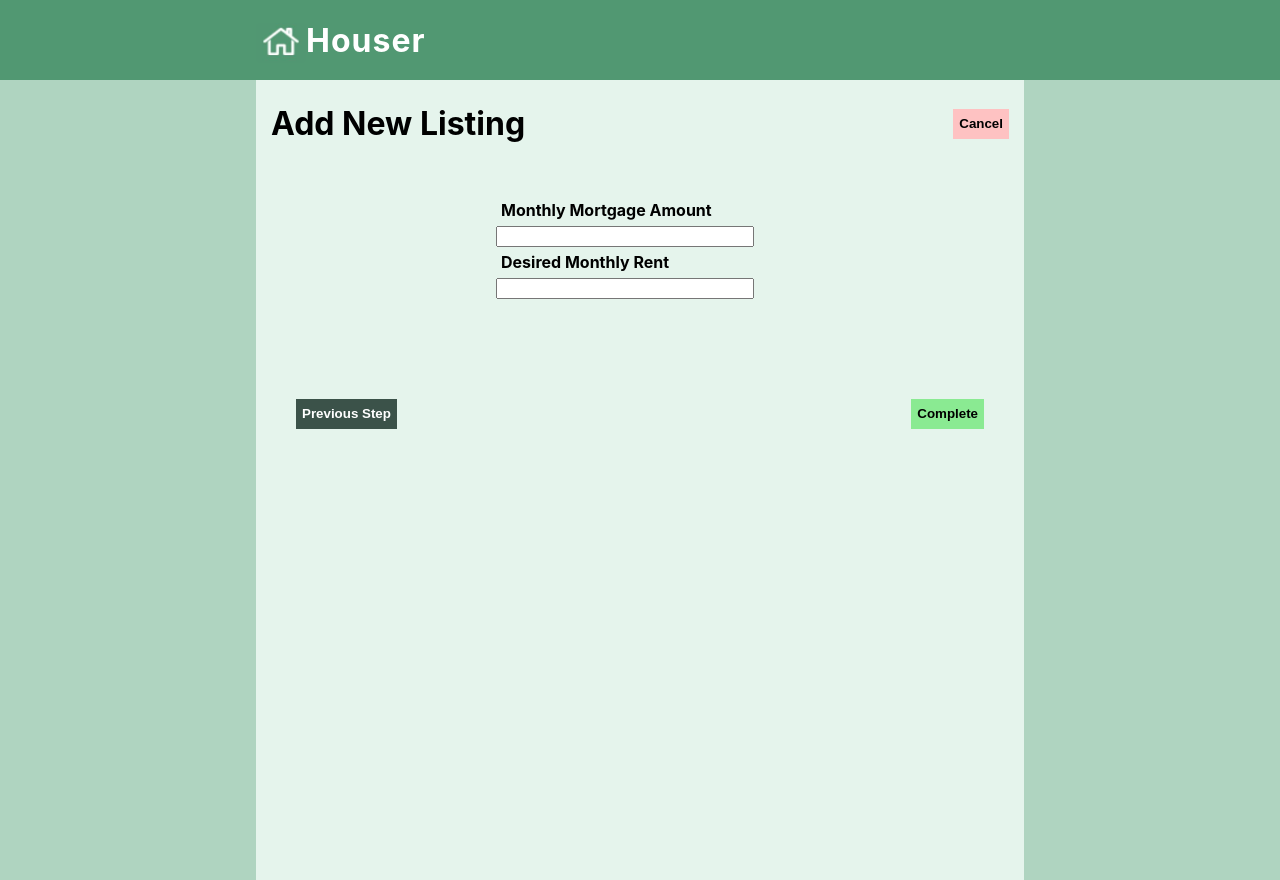
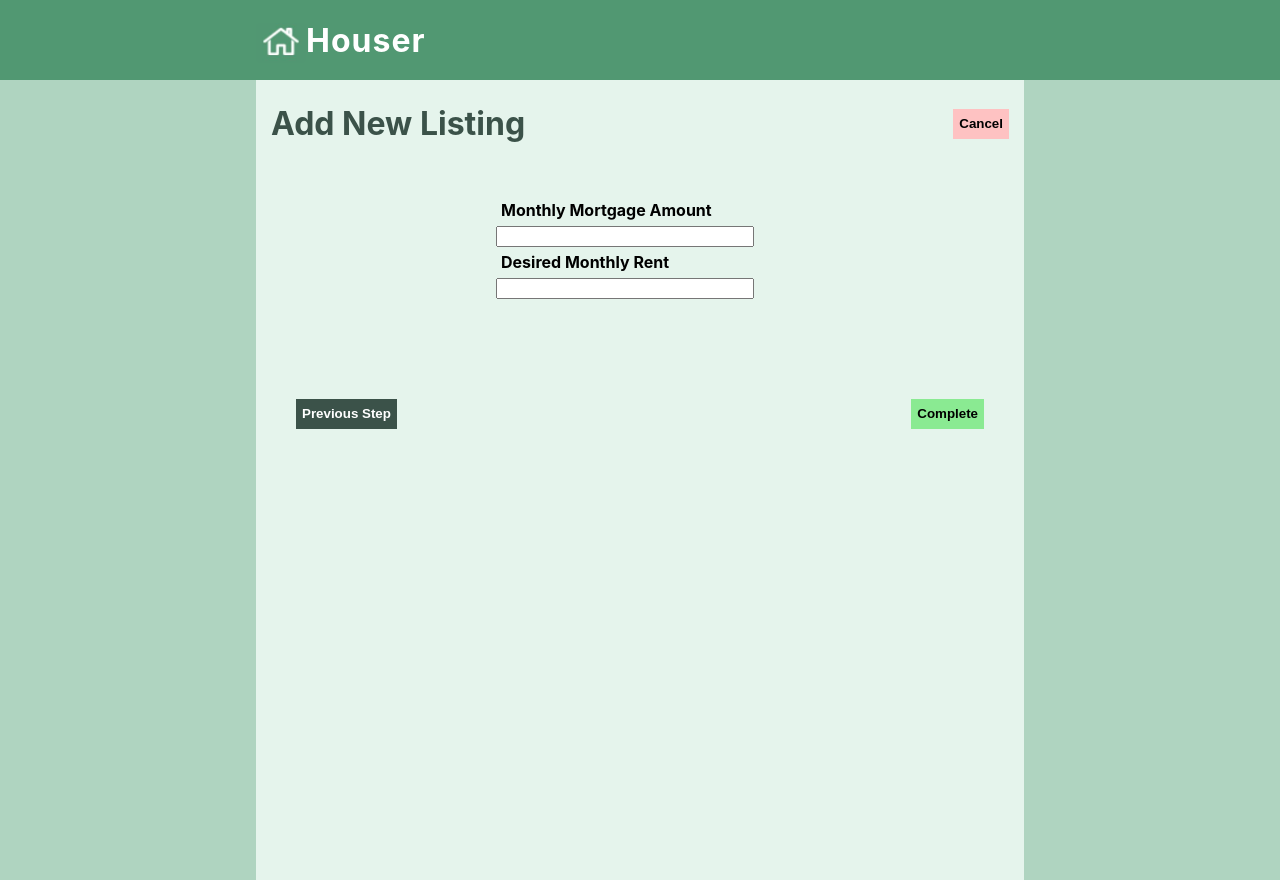
Before and after one commit to xeroxfiend/simulation-2, a React (Create React App) app: page /#/wizard/step3 in a window 1280 px wide. Built offline with nearby package versions, Linux system fonts and the light colour scheme.

Commit message:
some styling

```diff
--- a/src/App.css
+++ b/src/App.css
@@ -74,6 +74,10 @@
     color: #3B5249;
     font-size: 2rem;
     font-weight: bold;
+}
+
+.add-listing {
+    color: #3B5249;
 }
 
 hr {
--- a/src/components/Wizard/Wizard.js
+++ b/src/components/Wizard/Wizard.js
@@ -28,7 +28,7 @@
     return (
       <div className="wizard">
         <header className="subheader-wizard">
-          <h1>Add New Listing</h1>
+          <h1 className='add-listing'>Add New Listing</h1>
             <button onClick={() => this.updateStoreState()} className="cancel-btn">Cancel</button>
         </header>
         <div className="input-container"></div>
```
